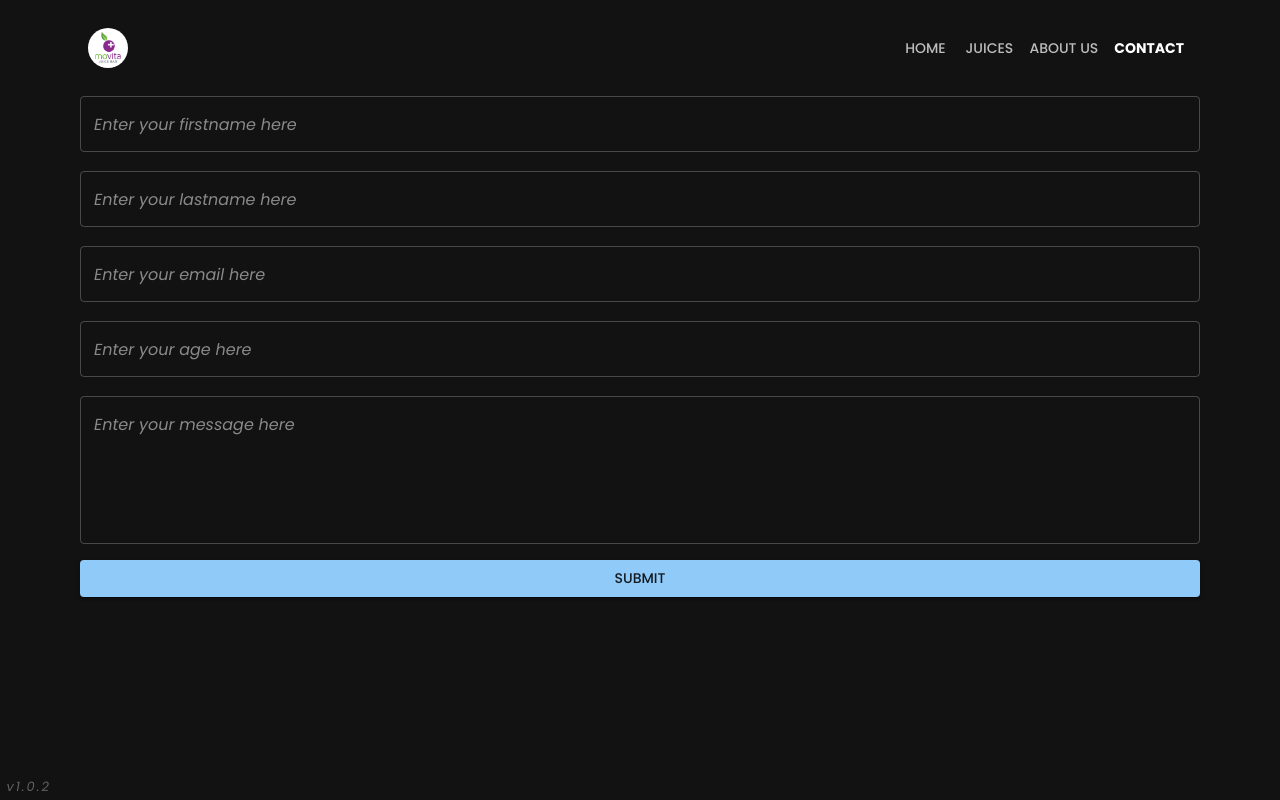
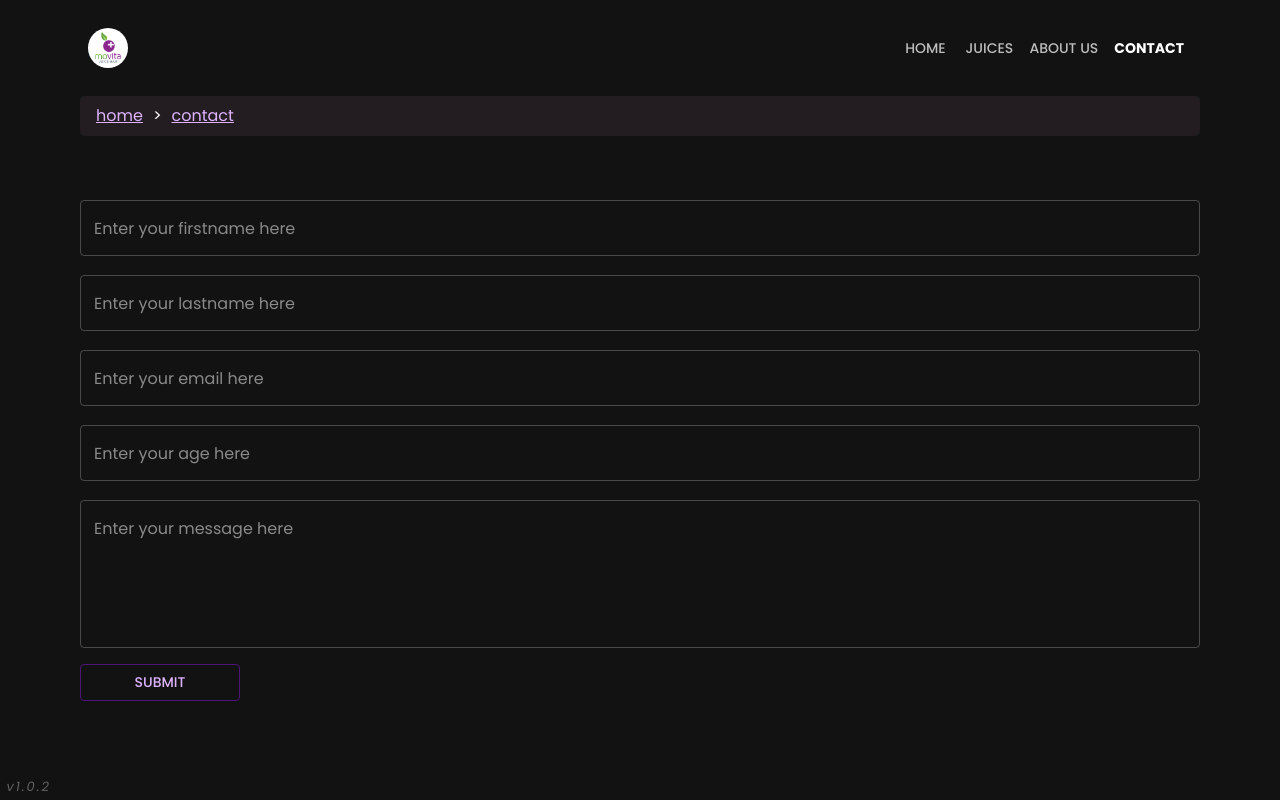
Before and after one commit to DennisByberg/movita-juice-bar, a React (Vite) app: page /contact in a window 1280 px wide. Built offline with nearby package versions, Linux system fonts and the light colour scheme.

Commit message:
Added breadcrumbs + different styling

```diff
--- a/src/App.tsx
+++ b/src/App.tsx
@@ -9,6 +9,7 @@ import JuiceDetailPage from './pages/JuiceDetailPage/JuiceDetailPage';
 import { Container, Typography } from '@mui/material';
 import Navbar from './components/Navar/Navbar';
 import { grey } from '@mui/material/colors';
+import Breadcrumbs from './components/Breadcrumbs/Breadcrumbs';
 
 function App() {
   const typographySX = {
@@ -26,6 +27,7 @@ function App() {
     <Container sx={{ minHeight: '100vh' }}>
       <Router>
         <Navbar />
+        <Breadcrumbs />
         <Routes>
           <Route path='/' element={<HomePage />} />
           <Route path='/juices' element={<JuicesPage />} />
--- /dev/null
+++ b/src/components/Breadcrumbs/Breadcrumbs.scss
@@ -0,0 +1,30 @@
+.breadcrumbs {
+  background-color: rgba(150, 105, 140, 0.13);
+  padding: 0.5rem 1rem;
+  margin-inline: 1rem;
+  margin-bottom: 2rem;
+  border-radius: 5px;
+}
+
+.breadcrumbs > * {
+  display: inline-block;
+  margin-right: 10px;
+}
+
+.breadcrumbs .crumb:after {
+  content: '>';
+  margin-left: 10px;
+}
+
+.breadcrumbs .crumb:last-child:after {
+  display: none;
+}
+
+.breadcrumbs .crumb a {
+  color: #deb3ff;
+  text-decoration: underline;
+
+  &:hover {
+    color: #bc64ff;
+  }
+}
--- /dev/null
+++ b/src/components/Breadcrumbs/Breadcrumbs.tsx
@@ -0,0 +1,33 @@
+// import React from 'react';
+import { Link, useLocation } from 'react-router-dom';
+import './Breadcrumbs.scss';
+
+function Breadcrumbs() {
+  const location = useLocation();
+  const pathnames = location.pathname.split('/').filter(Boolean);
+
+  if (pathnames.length === 0) {
+    return null;
+  }
+
+  const breadcrumbs = (
+    <div className='breadcrumbs'>
+      <div className='crumb'>
+        <Link to={'/'}>home</Link>
+      </div>
+      {pathnames.map((crumb, index) => {
+        const currentLink = `/${pathnames.slice(0, index + 1).join('/')}`;
+
+        return (
+          <div className='crumb' key={crumb}>
+            <Link to={currentLink}>{crumb}</Link>
+          </div>
+        );
+      })}
+    </div>
+  );
+
+  return breadcrumbs;
+}
+
+export default Breadcrumbs;
--- a/src/components/ContactForm/ContactForm.scss
+++ b/src/components/ContactForm/ContactForm.scss
@@ -3,31 +3,5 @@ form {
   flex-direction: column;
   gap: 1rem;
   padding-inline: 1rem;
-
-  input,
-  textarea {
-    &::placeholder {
-      color: rgba(128, 128, 128, 0.5);
-      font-style: italic;
-      font-size: 16px;
-    }
-
-    section {
-      display: flex;
-      flex-direction: column;
-
-      &.success {
-        background-color: rgb(167, 255, 167);
-      }
-    }
-
-    span {
-      color: rgb(255, 79, 79);
-      margin-top: 0.4rem;
-      display: flex;
-      gap: 0.3rem;
-      align-items: center;
-      font-size: 14px;
-    }
-  }
+  padding-top: 2rem;
 }
--- a/src/components/ContactForm/ContactForm.tsx
+++ b/src/components/ContactForm/ContactForm.tsx
@@ -103,7 +103,19 @@ function ContactForm() {
         rows={5}
       />
 
-      <Button disabled={isSubmitting} type='submit' variant='contained'>
+      <Button
+        sx={{
+          width: '10rem',
+          color: 'movitaPurple.light',
+          borderColor: 'movitaPurple.dark',
+          '@media (max-width: 500px)': {
+            margin: 'auto',
+          },
+        }}
+        disabled={isSubmitting}
+        type='submit'
+        variant='outlined'
+      >
         {isSubmitting ? 'SUBMITTING' : 'SUBMIT'}
       </Button>
       <Toaster position='top-center' />
--- a/src/components/Navar/Navbar.tsx
+++ b/src/components/Navar/Navbar.tsx
@@ -100,7 +100,11 @@ export default function DrawerAppBar() {
             <MenuIcon />
           </IconButton>
           <Avatar role='img' src={movitaLogo} onClick={() => navigate('/')} />
-          <Box sx={{ display: { xs: 'none', sm: 'block' } }}>
+          <Box
+            sx={{
+              display: { xs: 'none', sm: 'block' },
+            }}
+          >
             {links.map((item) => (
               <Button
                 onClick={() => navigate(item.href)}
--- a/src/pages/AboutPage/AboutPage.tsx
+++ b/src/pages/AboutPage/AboutPage.tsx
@@ -6,7 +6,6 @@ function AboutPage() {
     display: 'flex',
     flexDirection: 'column',
     alignItems: 'start',
-
     '@media (max-width: 500px)': {
       alignItems: 'center',
       textAlign: 'center',
--- a/src/pages/HomePage/HomePage.tsx
+++ b/src/pages/HomePage/HomePage.tsx
@@ -23,10 +23,17 @@ function HomePage() {
           },
         }}
       >
-        <Typography sx={{ color: 'movitaPurple.light' }} variant='h1'>
-          Movita
+        <Typography
+          sx={{
+            padding: '1rem 2rem',
+            color: 'movitaGreen.light',
+          }}
+          variant='h1'
+        >
+          mo
+          <span style={{ color: '#deb3ff' }}>vita</span>
         </Typography>
-        <Typography sx={{ color: 'movitaGreen.light' }} variant='h2'>
+        <Typography sx={{ color: 'linkColor.notActive' }} variant='h2'>
           - Juice Bar -
         </Typography>
         <Box
```
